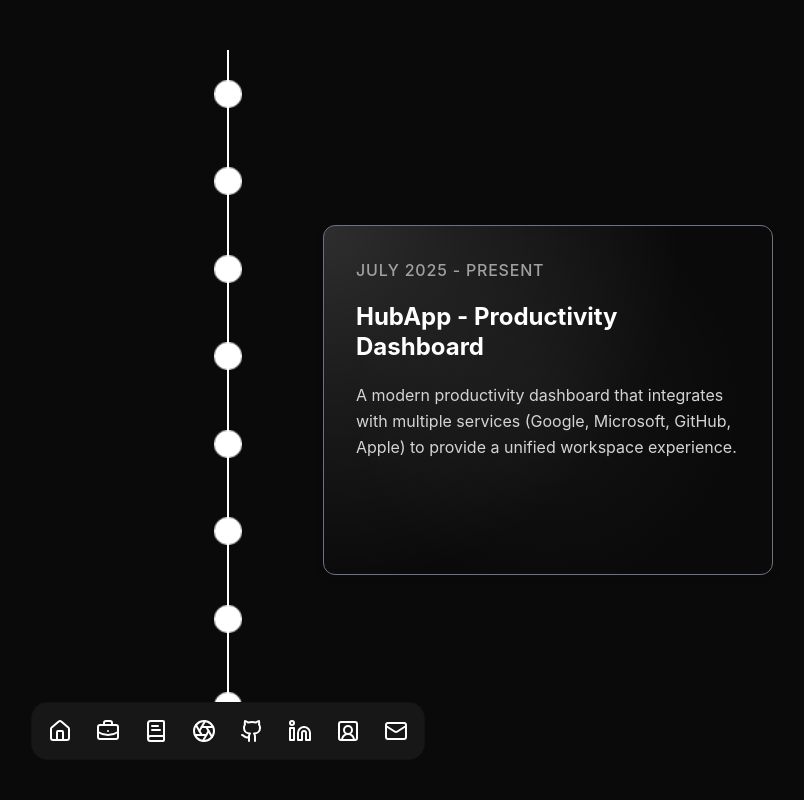
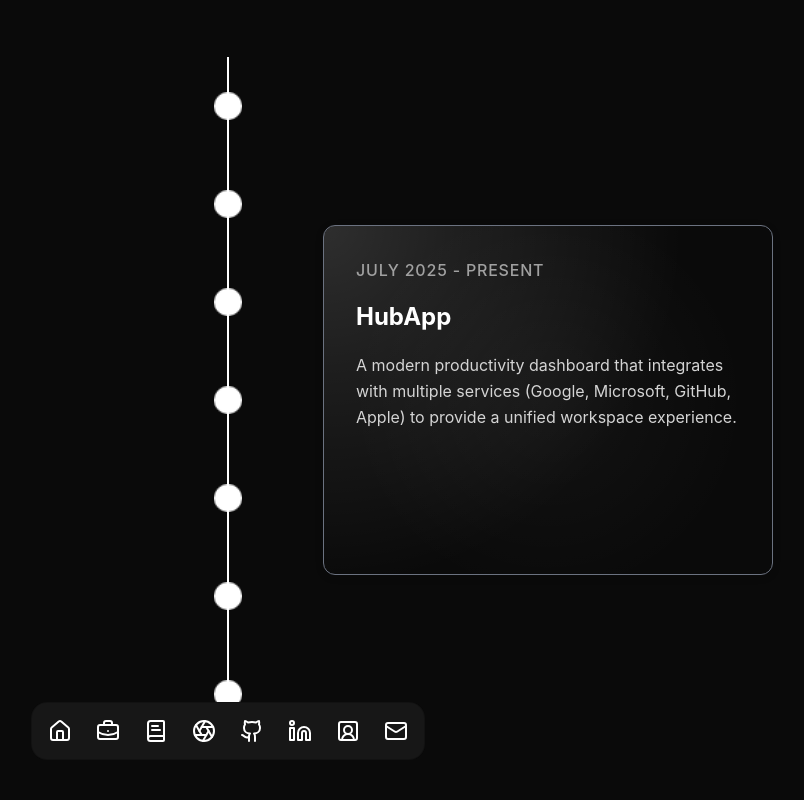
Before and after one commit to madhurya-ops/portfolio, a Next.js app in the folder my-app/: page /experience in a window 1280 px wide. Shown: the top 800 px of the page, without its empty margins (412-1216 px from the left). Built offline with nearby package versions, Linux system fonts and the light colour scheme; a web font is replaced by a local one.

Commit message:
Fixed errors

```diff
--- a/my-app/components/pages/ExperiencePage.tsx
+++ b/my-app/components/pages/ExperiencePage.tsx
@@ -28,7 +28,7 @@
   {
     id: "1",
     tagline: "July 2025 - Present",
-    heading: "HubApp - Productivity Dashboard",
+    heading: "HubApp",
     description: "A modern productivity dashboard that integrates with multiple services (Google, Microsoft, GitHub, Apple) to provide a unified workspace experience.",
     details: "Built with Next.js 14, TypeScript, Tailwind CSS, and Radix UI components on the frontend, and FastAPI with Firebase/Firestore for data storage. Implemented Auth0 for OAuth integration with multiple service providers. Created a comprehensive dashboard that aggregates data from Google Calendar/Gmail, Microsoft Outlook/Teams, GitHub, and Apple services. Fixed complex authentication flows, implemented secure cookie management, and added comprehensive error handling for all API calls.",
     skills: ["Next.js", "TypeScript", "Tailwind CSS", "FastAPI", "Firebase", "Auth0", "OAuth", "Google APIs", "Microsoft APIs", "GitHub API"],
@@ -37,7 +37,7 @@
   {
     id: "2",
     tagline: "June 2025 - Present",
-    heading: "Legal Document Parser",
+    heading: "LegalDoc",
     description: "Engineered a comprehensive legal document processing application with AI-powered analysis capabilities and user authentication system.",
     details: "Developed a full-stack application using React frontend and FastAPI backend with PostgreSQL authentication. Implemented Generative AI (LLM) to extract key clauses, obligations, penalties, and dates from complex legal texts. Built complete authentication system with JWT tokens, password hashing using Bcrypt, and comprehensive input validation. Created Docker containerization for easy deployment and added comprehensive API documentation with automated testing capabilities.",
     skills: ["React", "FastAPI", "PostgreSQL", "LLM", "NLP", "JWT", "Bcrypt", "Docker", "Python", "Generative AI"],
@@ -50,7 +50,7 @@
     description: "Studied and implemented concepts in Generative AI, Large Language Models (LLMs), and Retrieval Augmented Generation (RAG) to build AI solutions.",
     details: "Developed APIs using FastAPI and created interactive AI-based web applications with Streamlit for model deployment. Worked extensively with Python to integrate GenAI models into backend services, optimizing workflows for AI application delivery.",
     skills: ["Python", "FastAPI", "Streamlit", "Generative AI", "LLM", "RAG", "GenAI"],
-    link: "https://www.xebia.com",
+    link: "https://drive.google.com/file/d/1neP9jAwtsWXcUqXdObqMfTG50CgonOBv/view?usp=sharing",
   },
   {
     id: "4",
@@ -59,40 +59,34 @@
     description: "Engineered a 3-layer LSTM model (128-64-32 units) with dropout, batch normalization, and L2 regularization, achieving R² = 0.96.",
     details: "Trained on 5,000+ data points using EarlyStopping and learning rate scheduling, reducing validation loss by 70% and doubling convergence speed. Designed a time series pipeline with a 30-day lookback and MinMax scaling, improving model stability and reducing prediction variance by 15%. Visualized outputs with Matplotlib to track trends, enabling a 10% decrease in forecast deviation.",
     skills: ["Python", "LSTM", "Deep Learning", "Time Series", "Matplotlib", "Machine Learning"],
+    link: "https://github.com/Chai-B/Stock-Price-Prediction-using-LSTM",
   },
   {
-    id: "5",
-    tagline: "Nov 2024 - Present",
+    id: "6",
+    tagline: "Nov 2024 ",
     heading: "Bell's Palsy Severity Detection",
     description: "Engineered a ResNet50-based CNN to classify Bell's Palsy severity into 4 levels, achieving 98.79% accuracy for mouth analysis.",
     details: "Fine-tuned the last 20 layers of ResNet50 with transfer learning, optimizing training using Adam, cross-entropy loss, early stopping, and learning rate scheduling. Augmented 1,000+ images (from 14,000+) with rotation, zoom, flip, and shear to improve generalization and address class imbalance. Evaluated model performance using confusion matrices, precision, recall, F1-score, and ROC-AUC.",
     skills: ["Python", "ResNet50", "CNN", "Transfer Learning", "Computer Vision", "Deep Learning", "Machine Learning"],
+    link: "https://github.com/Chai-B/Bell-s-Palsy-Severity-Detection",
   },
   {
-    id: "6",
+    id: "5",
     tagline: "May 2024 - July 2024",
     heading: "Data Science Intern",
     description: "Spearheaded the development of a digital platform aimed to empower India's 140M+ senior citizens, focusing on service accessibility and community engagement.",
     details: "Analyzed 20+ key user and service data points to drive insights that improved platform design and usability for the elderly. Acquired practical knowledge of data governance, user-centric design, and cross-functional collaboration to create inclusive digital solutions for elderly users.",
     skills: ["Data Science", "Python", "Data Governance", "User-Centric Design", "Analytics"],
-    link: "https://www.nic.in",
-  },
-  {
-    id: "7",
-    tagline: "June 2024",
-    heading: "Web Text Scraping/Analysis",
-    description: "Developed a Python script to scrape and analyze content from 100+ web pages using BeautifulSoup, NLTK, and requests.",
-    details: "Extracted 250,000+ words, calculating 15+ text metrics such as Fog Index, sentiment polarity, and subjectivity scores. Achieved 95%+ accuracy in text extraction, processing each page in under 3 seconds and exporting results to clean Excel/CSV formats.",
-    skills: ["Python", "BeautifulSoup", "NLTK", "Web Scraping", "NLP", "Data Analysis"],
+    link: "https://drive.google.com/file/d/1neP9jAwtsWXcUqXdObqMfTG50CgonOBv/view?usp=sharing",
   },
   {
     id: "8",
     tagline: "2022 - 2026",
     heading: "BTech - Electronics & Computer Science Engineering",
-    description: "Currently pursuing Bachelor's degree at KIIT University with CGPA of 7.35, focusing on advanced programming and machine learning concepts.",
+    description: "Currently pursuing Bachelor's degree at KIIT University, focusing on advanced programming and machine learning concepts.",
     details: "Comprehensive coursework covering Python, Java, HTML, CSS, JavaScript, ReactJs, NodeJs, MySQL, C programming, Machine Learning, Deep Learning, Computer Vision, DSA, OOP, DBMS, OS, Probability & Statistics, and emerging technologies like LLM and RAG systems.",
     skills: ["Python", "Java", "JavaScript", "ReactJs", "NodeJs", "MySQL", "Machine Learning", "Deep Learning", "Computer Vision", "DSA"],
-    link: "https://kiit.ac.in",
+    link: "https://drive.google.com/file/d/1neP9jAwtsWXcUqXdObqMfTG50CgonOBv/view?usp=sharing",
   },
 ]
 
```
